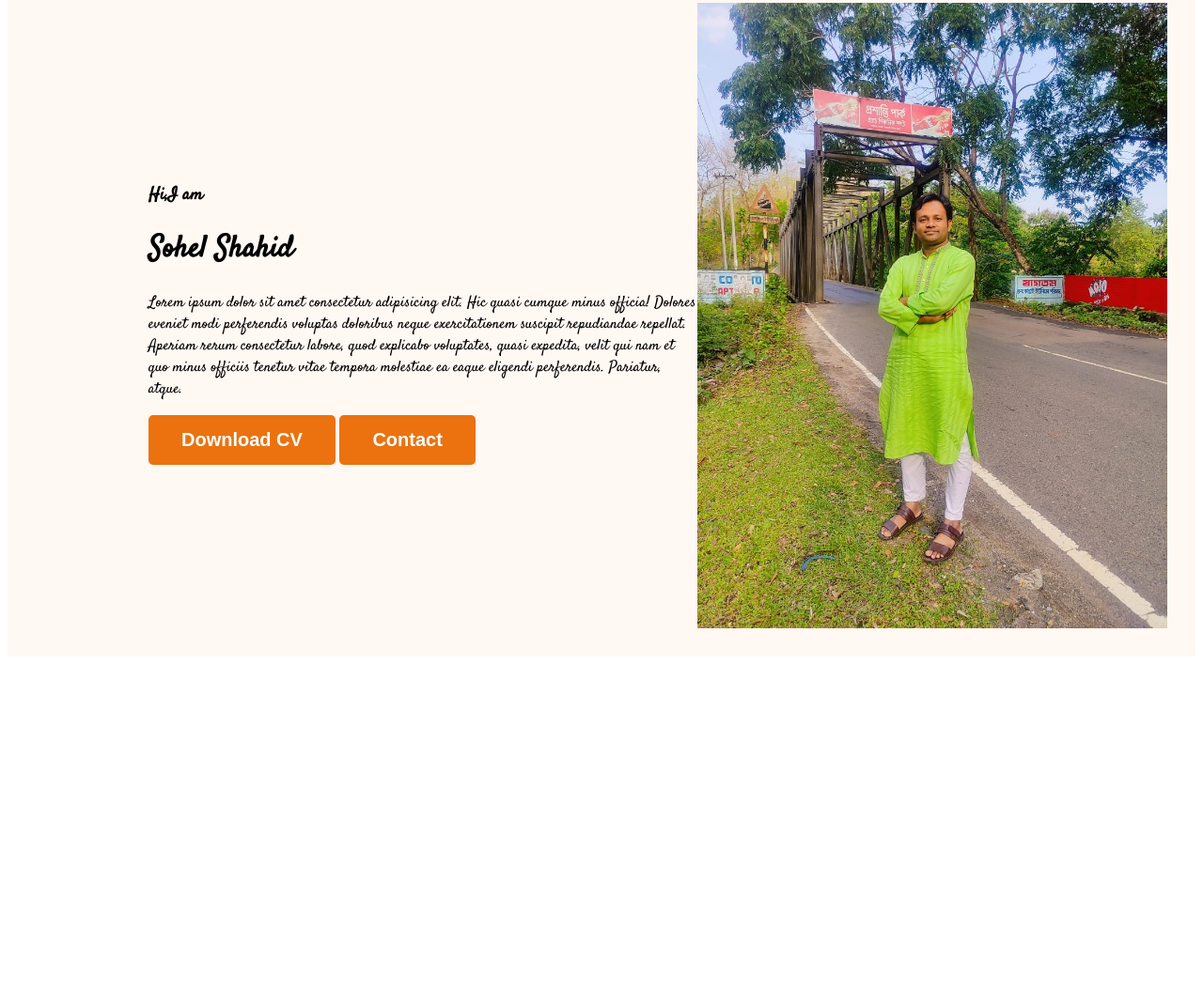
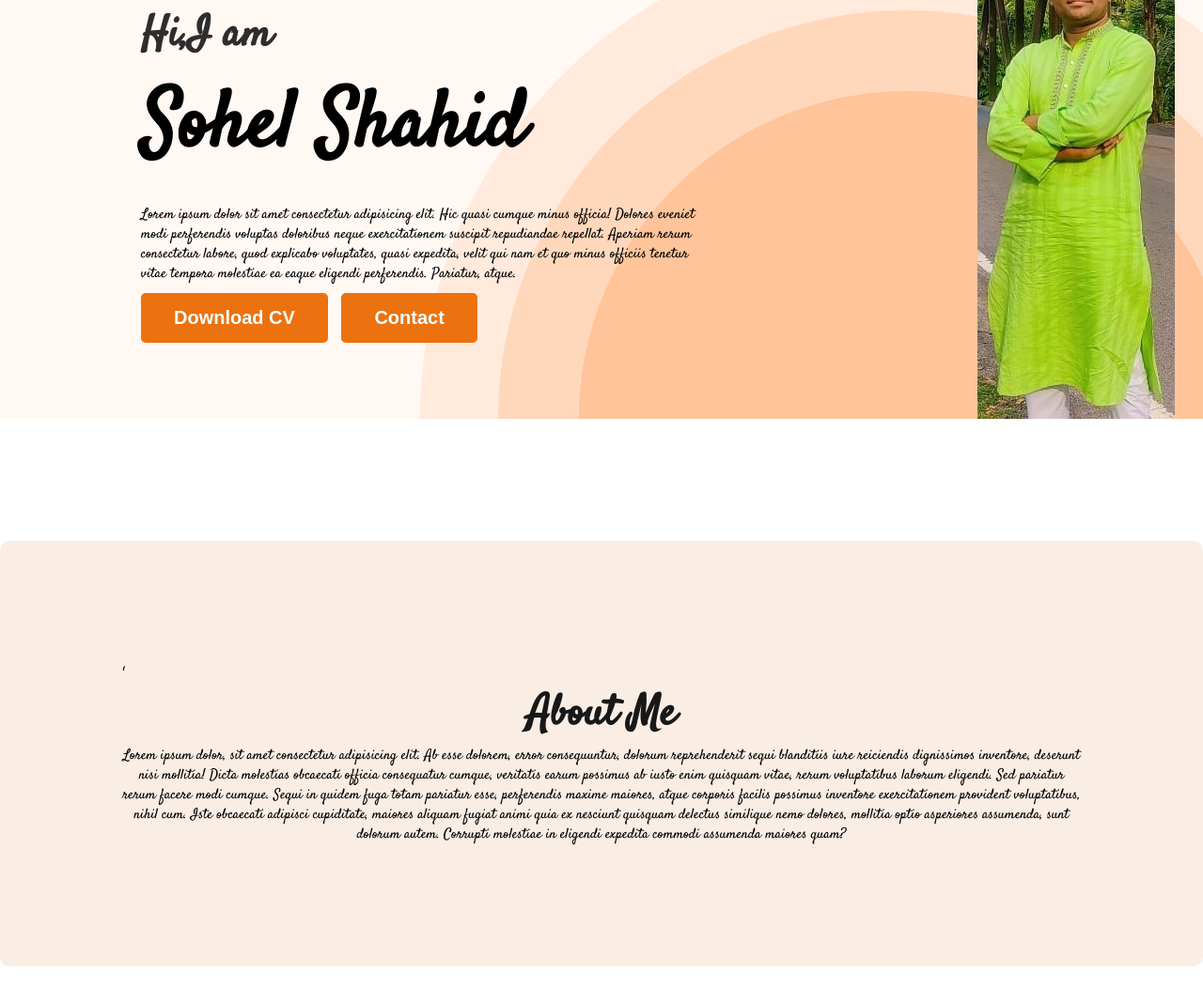
Before and after one commit to SohelShahid117/sohels-portfolio, a plain HTML site: page index.html in a window 1280 px wide. Shown: the part 190-1258 px from the top of the page at 94% size. Before the commit the page ends 897 px from the top, so only its background shows below. Drawn offline with Linux system fonts and the light colour scheme; a web font is replaced by a local one.

Commit message:
working on about section

```diff
--- a/index.html
+++ b/index.html
@@ -25,17 +25,22 @@
             <div class="banner-content">
                 <h3 class="banner-greeting">Hi,I am</h3>
                 <h1 class="banner-title">Sohel Shahid</h1>
-                <p>Lorem ipsum dolor sit amet consectetur adipisicing elit. Hic quasi cumque minus officia! Dolores eveniet modi perferendis voluptas doloribus neque exercitationem suscipit repudiandae repellat. Aperiam rerum consectetur labore, quod explicabo voluptates, quasi expedita, velit qui nam et quo minus officiis tenetur vitae tempora molestiae ea eaque eligendi perferendis. Pariatur, atque.</p>
+                <p class="banner-description">Lorem ipsum dolor sit amet consectetur adipisicing elit. Hic quasi cumque minus officia! Dolores eveniet modi perferendis voluptas doloribus neque exercitationem suscipit repudiandae repellat. Aperiam rerum consectetur labore, quod explicabo voluptates, quasi expedita, velit qui nam et quo minus officiis tenetur vitae tempora molestiae ea eaque eligendi perferendis. Pariatur, atque.</p>
                 <button class="btn-primary">Download CV</button>
                 <button class="btn-primary">Contact</button>
             </div>
-            <img class="profile-pic" src="./images/sohel.jpg" alt="">
+            <img class="profile-pic" src="./images/sohel3.jpg" alt="">
         </div>
+    </header>
 
+    <main>
+        <section class="about">'
+            <h3 class="section-title">About Me</h3>
+            <p class="section-description">
+                Lorem ipsum dolor, sit amet consectetur adipisicing elit. Ab esse dolorem, error consequuntur, dolorum reprehenderit sequi blanditiis iure reiciendis dignissimos inventore, deserunt nisi mollitia! Dicta molestias obcaecati officia consequatur cumque, veritatis earum possimus ab iusto enim quisquam vitae, rerum voluptatibus laborum eligendi. Sed pariatur rerum facere modi cumque. Sequi in quidem fuga totam pariatur esse, perferendis maxime maiores, atque corporis facilis possimus inventore exercitationem provident voluptatibus, nihil cum. Iste obcaecati adipisci cupiditate, maiores aliquam fugiat animi quia ex nesciunt quisquam delectus similique nemo dolores, mollitia optio asperiores assumenda, sunt dolorum autem. Corrupti molestiae in eligendi expedita commodi assumenda maiores quam?
+            </p>
 
-
-    </header>
-    <main>
+        </section>
 
     </main>
     <footer>
--- a/stylses/style.css
+++ b/stylses/style.css
@@ -1,9 +1,15 @@
+*{
+    margin: 0;
+    padding: 0;
+}
 body{
     font-family: 'Montserrat', sans-serif;
     font-family: 'Open Sans', sans-serif;
     font-family: 'Roboto', sans-serif;
     font-family: 'Satisfy', cursive;
 }
+
+/* header section style start  */
 nav{
     display: flex;
     /* align-items: center; */
@@ -25,6 +31,7 @@ nav{
     padding: 15px 35px;
     font-size: 20px;
     font-weight: 600;
+    margin-right: 10px;
 }
 nav>ul{
     display: flex;
@@ -41,12 +48,57 @@ nav a {
 
 .hdr{
     background-color: #fff8f3;
+    background-image: url(../images/icons/header_bg.png);
+    background-repeat: no-repeat;
+    background-position: bottom right;
 }
 .banner{
-    padding: 30px 30px 30px 150px;
+    padding: 50px 30px 0 150px;
     display: flex;
     align-items: center;
+    justify-content: space-between;
 }
-.banner .profile-pic{
+.banner-content{
+    max-width: 600px;
+}
+/* .banner .profile-pic{
     width: 500px;
+} */
+
+.banner-greeting{
+    font-size: 45px;
+    color: #2d2d2d;
+    margin: 0;
 }
+.banner-title{
+    font-size: 85px;
+    font-weight: 700;
+    margin-top: 5px;
+    margin-bottom: 20px;
+}
+.banner-description{
+    margin-bottom: 10px;
+    font-size: 15px;
+}
+/* header section style end  */
+
+/* banner section style start  */
+
+.about{
+    padding: 130px;
+    border-radius: 10px;
+    background-color: #f9ede4;
+    margin: 130px 0;
+}
+
+.section-title{
+    color: #181818;
+    font-size: 45px;
+    font-weight: 800;
+    text-align:center;
+}
+.section-description{
+    text-align: center;
+    font-size: 15px;
+}
+/* banner section style end  */
```
Also changed, not shown: images/sohel2.jpg (added), images/sohel3.jpg (added).
